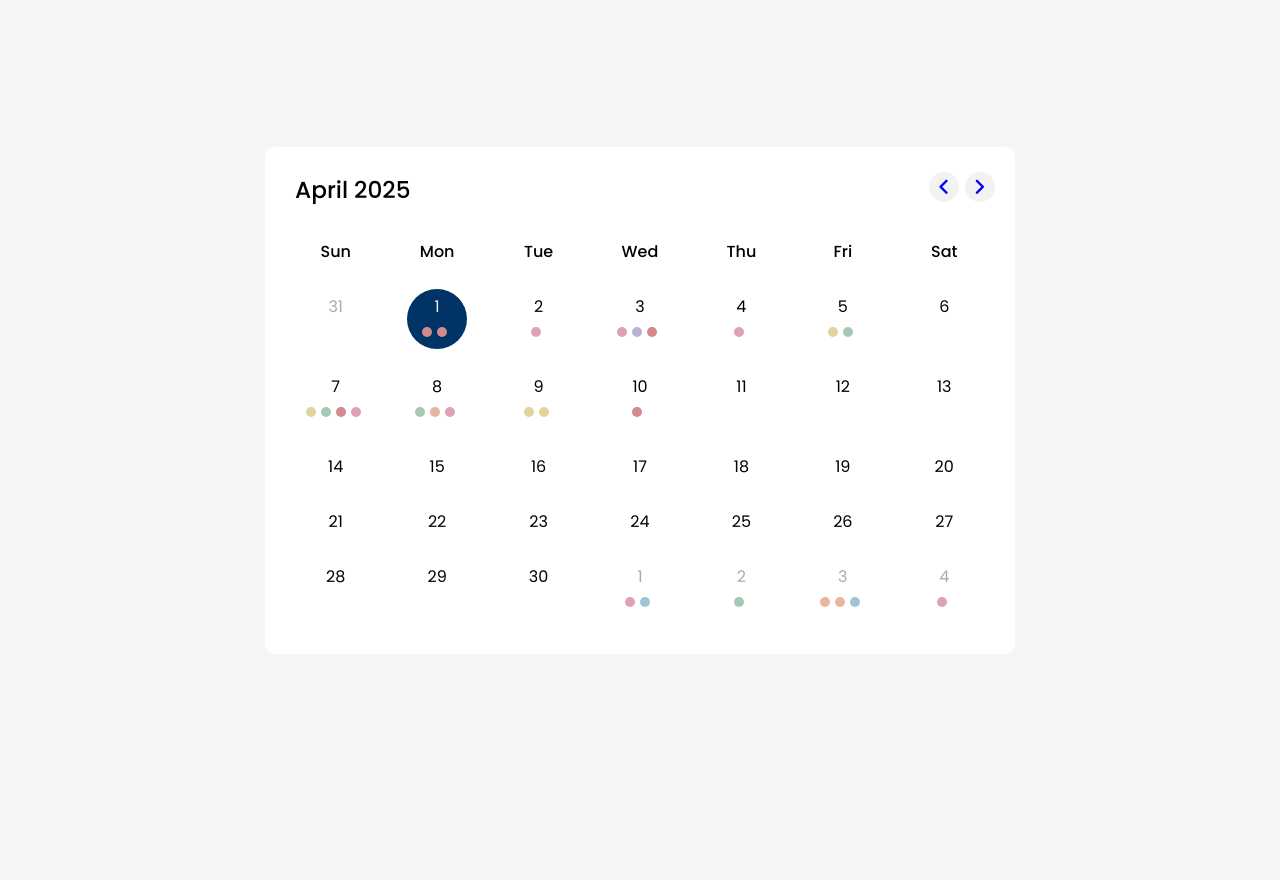
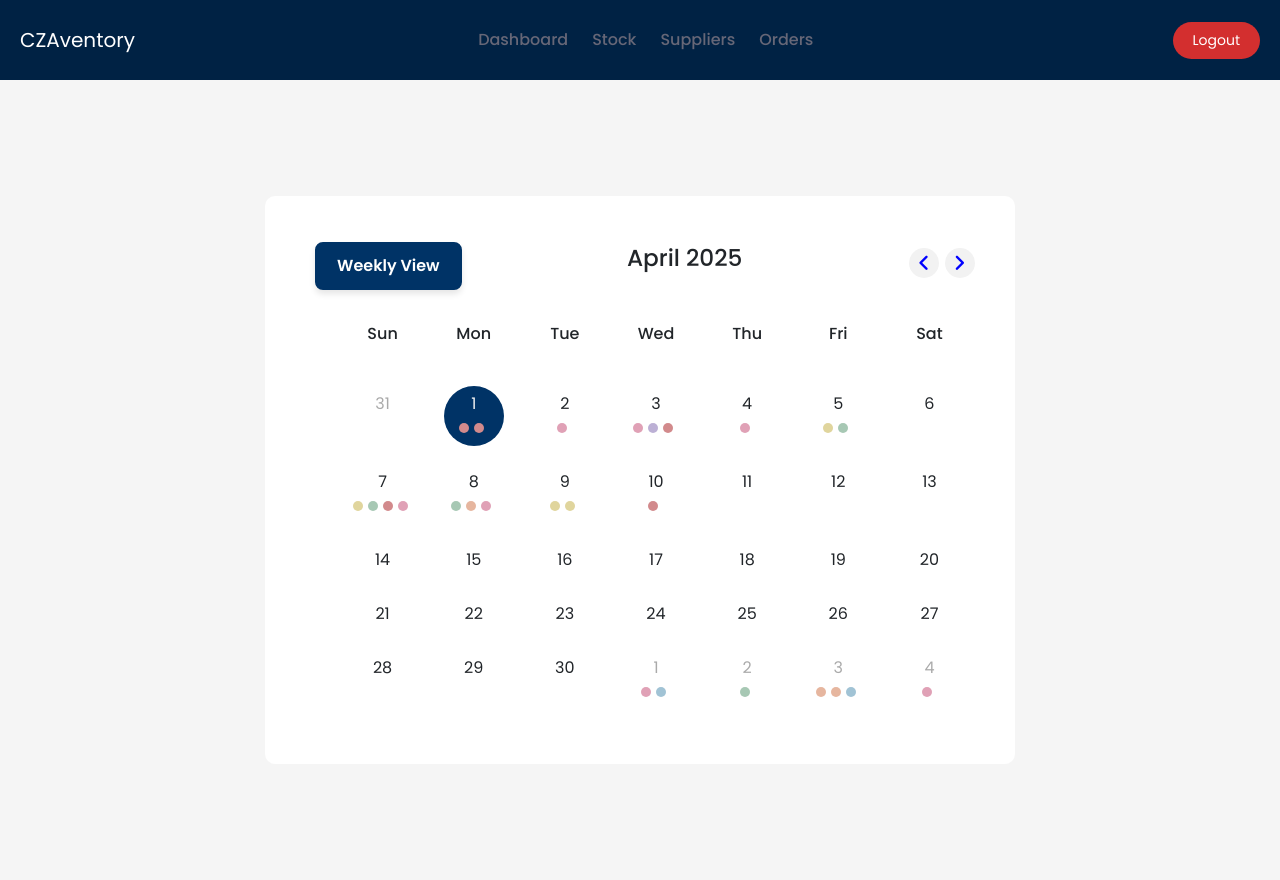
Before and after one commit to ZainabM872/Inventory-Management-System, a Django app: page /schedule/ in a window 1280 px wide. Before the commit the page ends 607 px from the top, so only its background shows below. Run offline with Django 5.2, Linux system fonts and the light colour scheme.

Commit message:
added a button to schedule to go back to weekly calendar view, and added navbar to the schedules

```diff
--- a/inventory_management_system/settings.py
+++ b/inventory_management_system/settings.py
@@ -79,7 +79,7 @@ DATABASES = {
         'ENGINE': 'django.db.backends.mysql',
         'NAME': 'czaventory_db',
         'USER': 'root',                 # change this to your user name
-        'PASSWORD': 'password',              # change this to your password
+        'PASSWORD': 'Rainbows2005$',              # change this to your password
         'HOST': 'localhost',
         'PORT': '3306',
     }
--- a/static/navstyle.css
+++ b/static/navstyle.css
@@ -1,18 +1,28 @@
+/* Fixed navbar at the top of the page */
 .navbar {
+    position: fixed;  /* Fixes the navbar at the top */
+    top: 0;
+    left: 0;
+    width: 100%;  /* Makes the navbar take the full width */
     height: 80px;
-    margin: 10px;
-    border-radius: 16px;
+    margin: 0;  /* Remove any margin */
     padding: 0.5rem;
-}
-
-.custom-navbar {
+    border-radius: 0;  /* Optional: Adjust border radius if needed */
     background-color: #002244 !important;
+    z-index: 1000;  /* Ensures the navbar stays above other content */
 }
 
 body {
     background-color: #f5f5f5;
+    margin-top: 80px;  /* Adds space at the top of the page to accommodate the fixed navbar */
 }
 
+/* Optional: Add spacing for the main content to avoid overlap */
+.wrapper {
+    padding: 20px;
+}
+
+/* Logout button styling */
 .logout-button {
     background-color: #D32F2F;
     color: #fff;
@@ -32,7 +42,7 @@ body {
     font-size: 1.25rem;
 }
 
-.offcanvas{
+.offcanvas {
     background-color: #002244;
 }
 
@@ -47,11 +57,12 @@ body {
     position: relative;
 }
 
-.nav-link:hover, .nav-link.active{
+.nav-link:hover, .nav-link.active {
     color: #d5d5d5;
 }
-@media (min-width: 765px){
-    .nav-link::before{
+
+@media (min-width: 765px) {
+    .nav-link::before {
         content: "";
         position: absolute;
         bottom: 0;
--- a/static/scheduleStyle.css
+++ b/static/scheduleStyle.css
@@ -116,3 +116,31 @@ header .icons span:last-child{
     font-size: 5px; /* size of the dots */
     color: blue; /* color of the dots */
 }
+
+/* Button Styling */
+.calendar-btn {
+    padding: 10px 20px;
+    background-color: #003366; /* Navy background */
+    color: #fff;
+    font-size: 16px;
+    font-weight: 600;
+    border: 2px solid #003366; /* Same color border */
+    border-radius: 8px;
+    cursor: pointer;
+    text-align: center;
+    text-decoration: none;
+    box-shadow: 0 4px 6px rgba(0, 0, 0, 0.1); /* Soft shadow */
+    transition: background-color 0.3s ease, transform 0.2s ease;
+}
+
+.calendar-btn:hover {
+    background-color: #001f33; /* Darker navy on hover */
+    border-color: #001f33; /* Darker border on hover */
+    transform: translateY(-2px); /* Slight lift effect */
+}
+
+.calendar-btn:active {
+    background-color: #002a47; /* Even darker navy when clicked */
+    border-color: #002a47; /* Darker border when clicked */
+    transform: translateY(0); /* Reset lift effect */
+}
--- a/templates/dashboard/schedule.html
+++ b/templates/dashboard/schedule.html
@@ -11,8 +11,11 @@
 
 </head>
 <body>
+    {% include 'partials/nav.html' %}
     <div class="wrapper">
         <header>
+            <!-- Button to navigate to Calendar View -->
+            <button class="calendar-btn" onclick="window.location.href='{% url 'dashboard-staff' %}';">Weekly View</button>
             <p class="current-date">April 2025</p>
             <div class="icons">
                 <span class="material-symbols-rounded">chevron_left</span>
@@ -30,30 +33,14 @@
                 <li>Sat</li>
             </ul>
             <ul class="days">
-                <li class="inactive">
-                    31
-                </li>
-                <li class="today">
-                    1
-                </li>
-                <li>
-                    2
-                </li>
-                <li>
-                    3
-                </li>
-                <li>
-                    4
-                </li>
-                <li>
-                    5
-                </li>
-                <li>
-                    6
-                </li>
-                <li>
-                    7
-                </li>
+                <li class="inactive">31</li>
+                <li class="today">1</li>
+                <li>2</li>
+                <li>3</li>
+                <li>4</li>
+                <li>5</li>
+                <li>6</li>
+                <li>7</li>
                 <li>8</li>
                 <li>9</li>
                 <li>10</li>
--- a/templates/dashboard/staff.html
+++ b/templates/dashboard/staff.html
@@ -7,6 +7,7 @@
     <link rel="stylesheet" href="{% static 'staff.css' %}">
 </head>
 <body>
+  {% include 'partials/nav.html' %}
     <header class="header">
         <h2>Schedule: April 13 – 19</h2>
         <!-- Button to navigate to Calendar View -->
```
